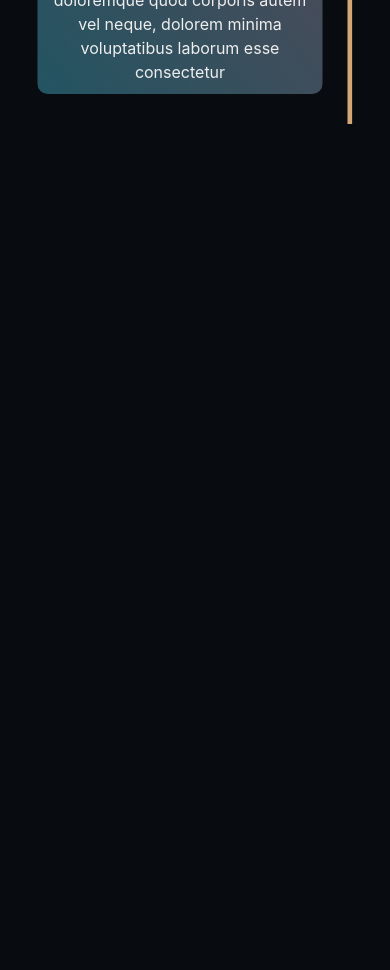
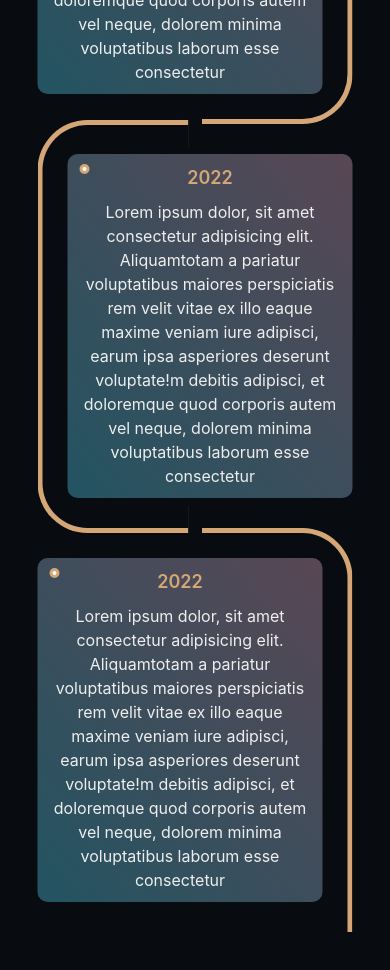
Before and after one commit to kamranalisheeno9/Crypto-Game, a React (Vite) app: page / in a window 390 px wide. Shown: the part 3540-4510 px from the top of the page. Before the commit the page ends 3716 px from the top, so only its background shows below. Built offline with nearby package versions, Linux system fonts and the light colour scheme.

Commit message:
updated border design

```diff
--- a/src/components/Roadmap.jsx
+++ b/src/components/Roadmap.jsx
@@ -14,7 +14,17 @@ const Roadmap = () => {
       Title: "2022",
       Description:
         "   Lorem ipsum dolor, sit amet consectetur adipisicing elit. Aliquamtotam a pariatur voluptatibus maiores perspiciatis rem velit vitae ex illo eaque maxime veniam iure adipisci, earum ipsa asperiores    deserunt voluptate!m debitis adipisci, et doloremque quod corporis autem vel neque, dolorem minima voluptatibus laborum esse consectetur ",
-    }
+    },
+    {
+      Title: "2022",
+      Description:
+        "   Lorem ipsum dolor, sit amet consectetur adipisicing elit. Aliquamtotam a pariatur voluptatibus maiores perspiciatis rem velit vitae ex illo eaque maxime veniam iure adipisci, earum ipsa asperiores    deserunt voluptate!m debitis adipisci, et doloremque quod corporis autem vel neque, dolorem minima voluptatibus laborum esse consectetur ",
+    },
+    {
+      Title: "2022",
+      Description:
+        "   Lorem ipsum dolor, sit amet consectetur adipisicing elit. Aliquamtotam a pariatur voluptatibus maiores perspiciatis rem velit vitae ex illo eaque maxime veniam iure adipisci, earum ipsa asperiores    deserunt voluptate!m debitis adipisci, et doloremque quod corporis autem vel neque, dolorem minima voluptatibus laborum esse consectetur ",
+    },
   ];
   return (
     <div>
--- a/src/components/roadmap.css
+++ b/src/components/roadmap.css
@@ -35,6 +35,7 @@
     bottom: -4.5px;
     border-width: 5px 0 5px 5px;
     border-radius: 50px 0 0 50px;
+
   }
 
   .card:nth-child(even)::before {
@@ -48,6 +49,7 @@
   .card:first-child::before {
     border-top: 0;
     border-top-left-radius: 0;
+
   }
 
   .card:last-child:nth-child(odd)::before {
@@ -100,3 +102,10 @@
     max-width: 90%;
   }
   }
+  @media screen and (max-width: 576px) {
+
+    .card::before {
+      width:48%;
+
+    }
+  }
```
